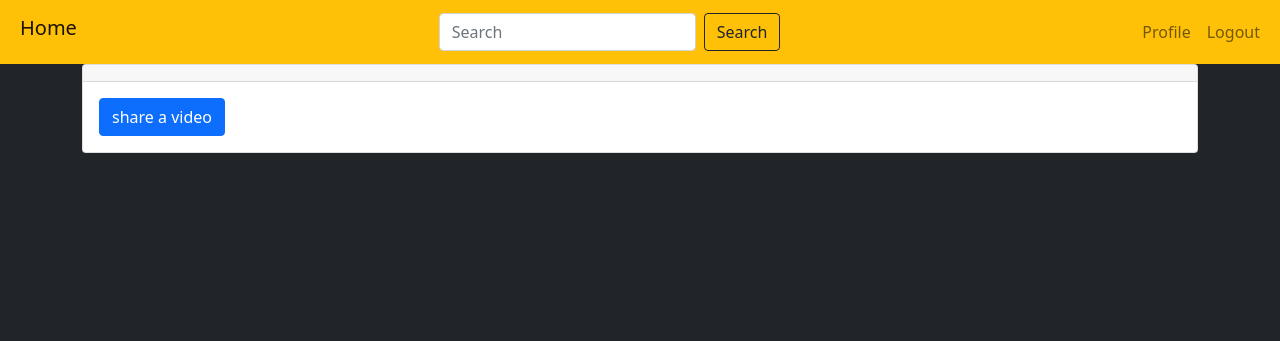
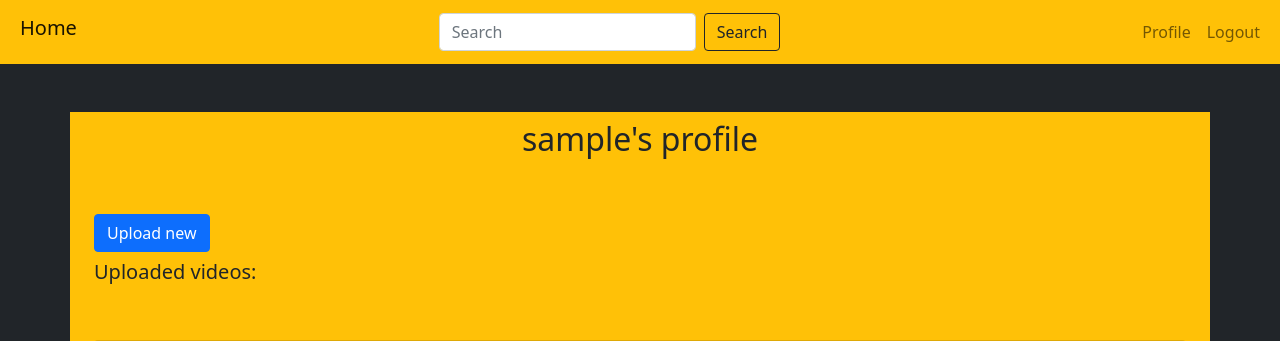
Before and after one commit to AlbeeDev/UserVideoFeed, a PHP site: page /profile.php in a window 1280 px wide. Shown: the top 341 px of the page. Before the commit the page ends 153 px from the top, so only its background shows below. Run offline with PHP 8.4, Linux system fonts and the light colour scheme; the visitor is signed in with stand-in values (Sample User, id 1).

Commit message:
updated profile

```diff
--- a/app.js
+++ b/app.js
@@ -1,3 +1,16 @@
+document.addEventListener('DOMContentLoaded', function() {
+
+    var linkpreview = document.getElementById('link');
+    var videopreview = document.getElementById('videopreview')
+    linkpreview.addEventListener('input', function() {
+        var videoID = this.value.split('=')[1]
+        videopreview.setAttribute('src','https://www.youtube.com/embed/' + videoID)
+    });
+});
+
+
+
+
 function setRating(rating) {
     console.log(rating)
     document.getElementById('rating').value = rating;
--- a/profile.php
+++ b/profile.php
@@ -1,3 +1,6 @@
+<?php
+    session_start()
+?>
 <!DOCTYPE html>
 <html lang="en">
 <head>
@@ -8,38 +11,69 @@
 </head>
 <body class="bg-dark">
     <?php include 'nav.php' ?>
-    <div class="container">
+    <div class="container bg-warning">
+        <div class="row mt-5 bg-warning">
+            <div class="col mt-2 text-center">
+                <h2><?php echo $_SESSION["username"] ?>'s profile</h2>
+            </div>
+        </div>
+        <div class="row mt-5 m-auto">
+            <div class="col">
+                <div class="btn btn-primary" data-bs-toggle="modal" data-bs-target="#upload-modal">Upload new</div>
+            </div>
+        </div>
+        <div class="row mt-2 m-auto">
+            <div class="col">
+                <h5>Uploaded videos:</h5>
+            </div>
+        </div>
         <div class="row">
             <div class="col">
-                <div class="card ">
-                    <div class="card-header">
-
+                <div class="container mt-5 text-dark">
+                    <div class="row mb-4 card bg-warning">
+                        <div class="row card-body mb-4 ">
+                            <div class="col embed-responsive ratio ratio-16x9 mb-3">
+                                <iframe class="embed-responsive-item " src="https://www.youtube.com/embed/JhUcHtbDOWE" title="YouTube video" allowfullscreen></iframe>
+                            </div>
+                        </div>
                     </div>
-                    <div class="card-body">
-                        <div class="btn btn-primary" data-bs-toggle="modal" data-bs-target="#upload-modal">share a video</div>
-
-
-                    </div>
-
                 </div>
             </div>
         </div>
     </div>
-    <div class="modal fade" id="upload-modal" tabindex="-1" aria-labelledby="exampleModalLabel" aria-hidden="true">
+    <div class="modal fade" id="upload-modal" aria-hidden="true">
         <div class="modal-dialog modal-dialog-centered">
             <div class="modal-content">
             <div class="modal-header">
-                    <h5 class="modal-title" id="exampleModalLabel">Share a video</h5>
+                    <h5 class="modal-title">Share a video</h5>
                     <button type="button" class="btn-close" data-bs-dismiss="modal"></button>
                 </div>
                 <div class="modal-body">
                     <form method="post">
+                        <div class="row">
+                            <div class="col">
+                                <div class="form-floating">
+                                    <input type="text" id="link" class="form-control" placeholder="" autocomplete=off>
+                                    <label for="link" class="form-label">Link</label>
+                                </div>
+                            </div>
+                        </div>
+                        <div class="row mt-2">
+                            <div class="col">
+                                <h3>Preview</h3>
+                                <div class="col embed-responsive ratio ratio-16x9 mb-3">
+                                    <iframe class="embed-responsive-item " src="" id="videopreview" allowfullscreen></iframe>
+                                </div>
+                            </div>
+                        </div>
+                        <div class="row mt-2">
+                            <div class="col">
+                                <button type="button" class="btn btn-secondary" data-bs-dismiss="modal">Cancel</button>
+                                <button type="button" class="btn btn-primary">Share</button>
+                            </div>
+                        </div>
 
                     </form>
-                </div>
-                <div class="modal-footer">
-                    <button type="button" class="btn btn-secondary" data-bs-dismiss="modal">Cancel</button>
-                    <button type="button" class="btn btn-primary">Share</button>
                 </div>
             </div>
         </div>
```
